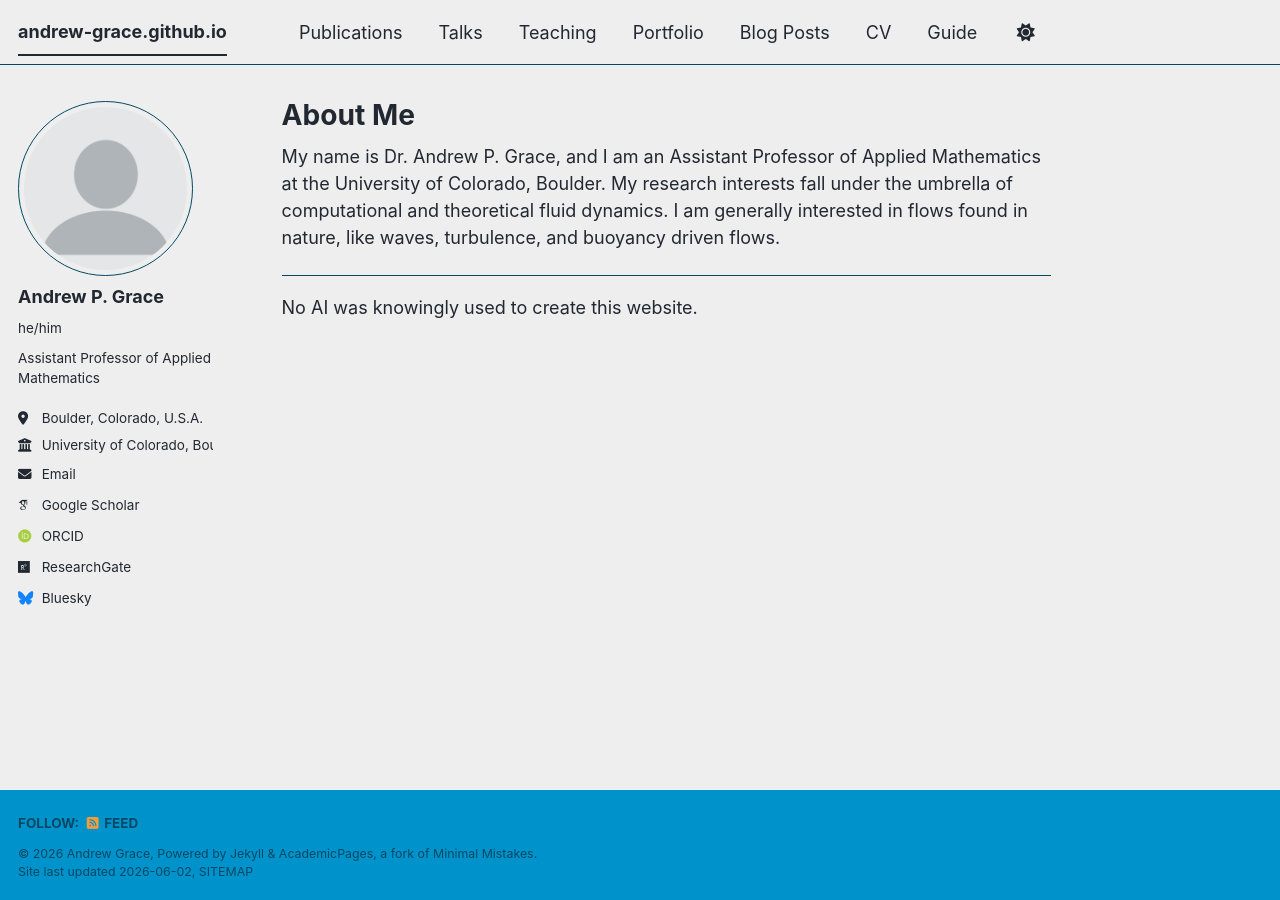
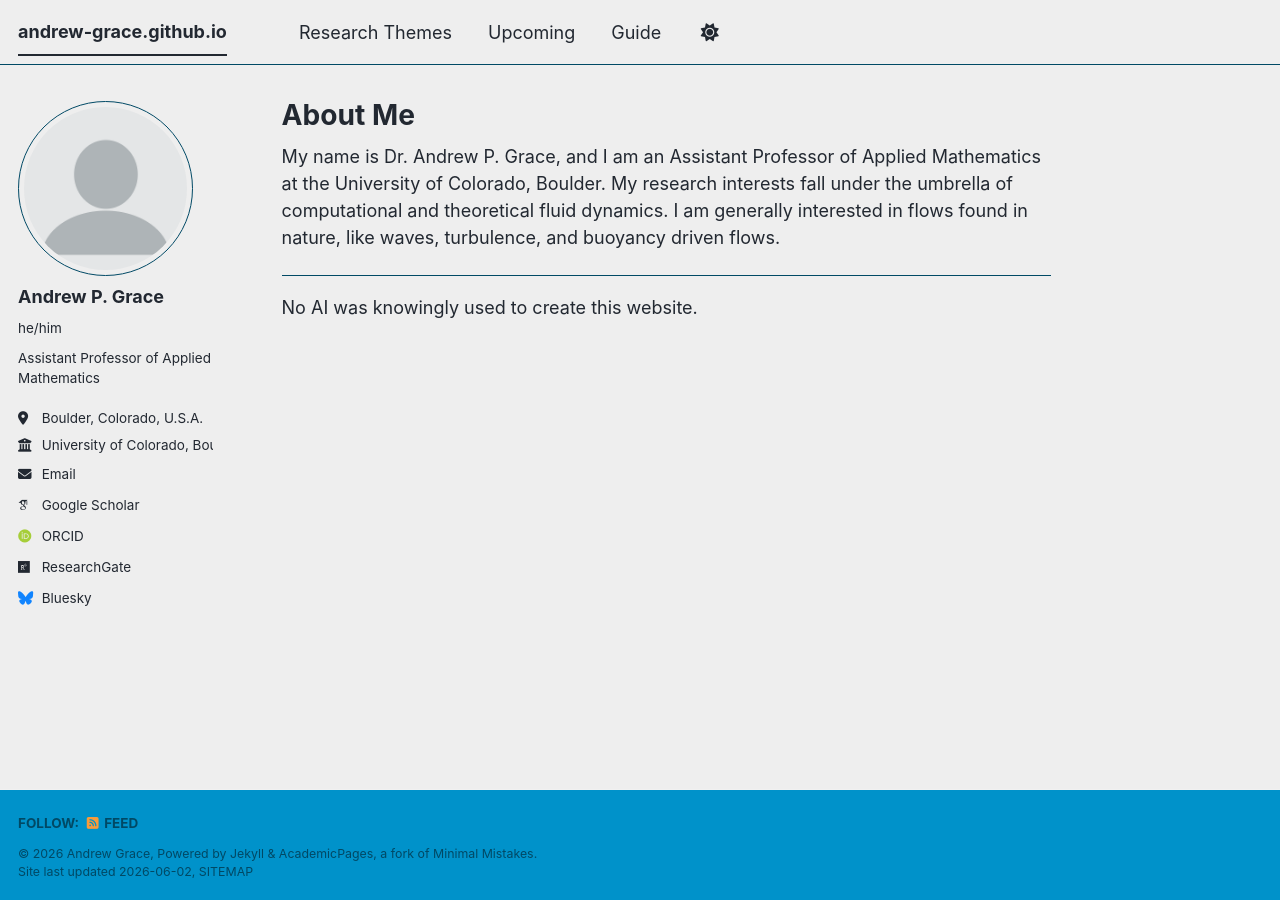
Before and after one commit to andrew-grace/andrew-grace.github.io, a Jekyll site: the page built from _pages/about.md, in a window 1280 px wide. Built offline with Jekyll 4.4.1, drawn with Linux system fonts in a browser that asks for light colours; some web fonts are replaced; a script bundle is joined from its source files by our own code; library files that are not in the unit come from our copies.

Commit message:
Update navigation.yml

```diff
--- a/_data/navigation.yml
+++ b/_data/navigation.yml
@@ -8,23 +8,23 @@
 #      Markdown formatted page while the second is generated using JSON.
 
 main:
-  - title: "Publications"
+  - title: "Research Themes"
     url: /publications/
 
-  - title: "Talks"
+  - title: "Upcoming"
     url: /talks/
 
-  - title: "Teaching"
-    url: /teaching/
+  # - title: "Teaching"
+  #   url: /teaching/
 
-  - title: "Portfolio"
-    url: /portfolio/
+  # - title: "Portfolio"
+  #   url: /portfolio/
 
-  - title: "Blog Posts"
-    url: /year-archive/
+  # - title: "Blog Posts"
+  #   url: /year-archive/
 
-  - title: "CV"
-    url: /cv/
+  # - title: "CV"
+  #   url: /cv/
 
   # - title: "CV"
   #   url: /cv-json/
```
